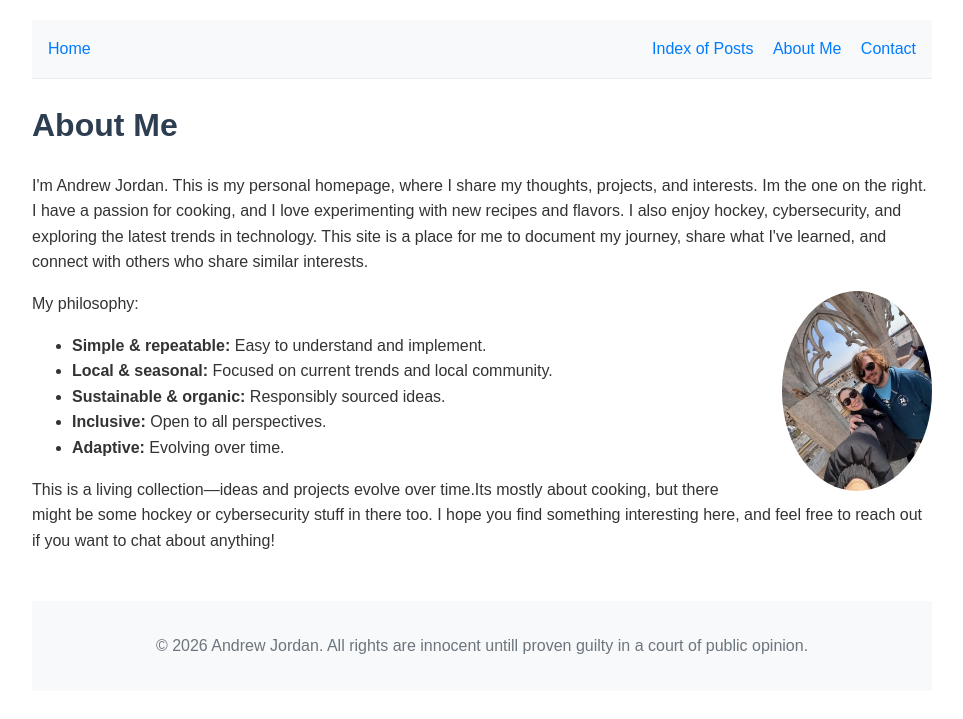
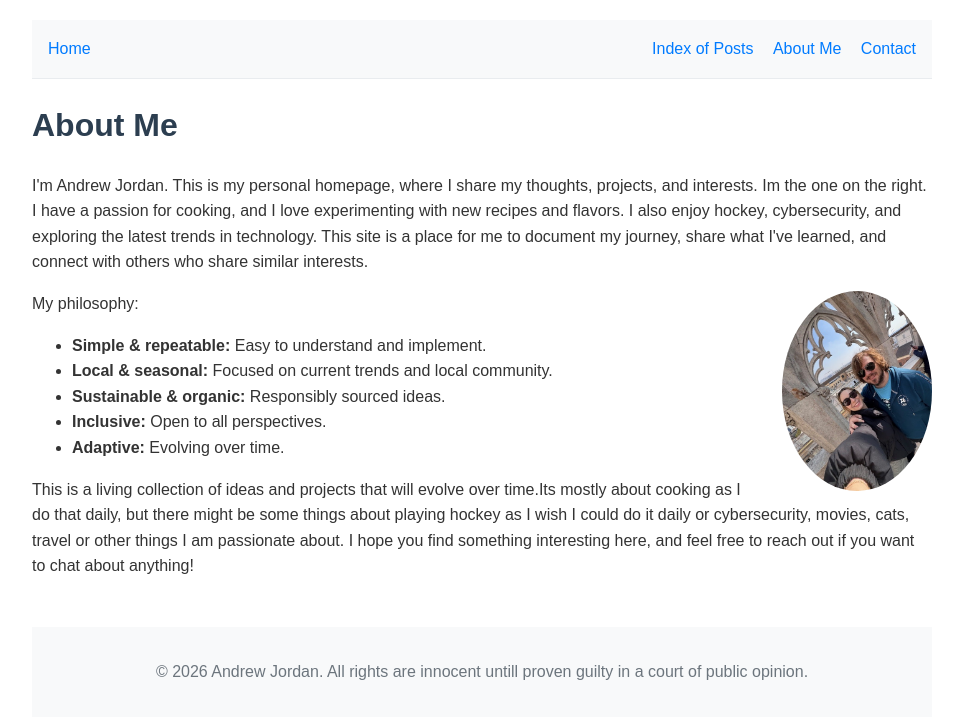
Before and after one commit to 05k0012/personal-homepage, a Jekyll site: the page built from about.html, in a window 1280 px wide. Shown: the top 719 px of the page, without its empty margins (158-1121 px from the left). Built offline with Jekyll 4.4.1, drawn with Linux system fonts in a browser that asks for light colours.

Commit message:
updated my passions

```diff
--- a/about.html
+++ b/about.html
@@ -16,5 +16,5 @@
   <li><strong>Adaptive:</strong> Evolving over time.</li>
 </ul>
 <p>
-This is a living collection—ideas and projects evolve over time.Its mostly about cooking, but there might be some hockey or cybersecurity stuff in there too. I hope you find something interesting here, and feel free to reach out if you want to chat about anything!
+This is a living collection of ideas and projects that will evolve over time.Its mostly about cooking as I do that daily, but there might be some things about playing hockey as I wish I could do it daily or cybersecurity, movies, cats, travel or other things I am passionate about. I hope you find something interesting here, and feel free to reach out if you want to chat about anything!
 </p>
```
